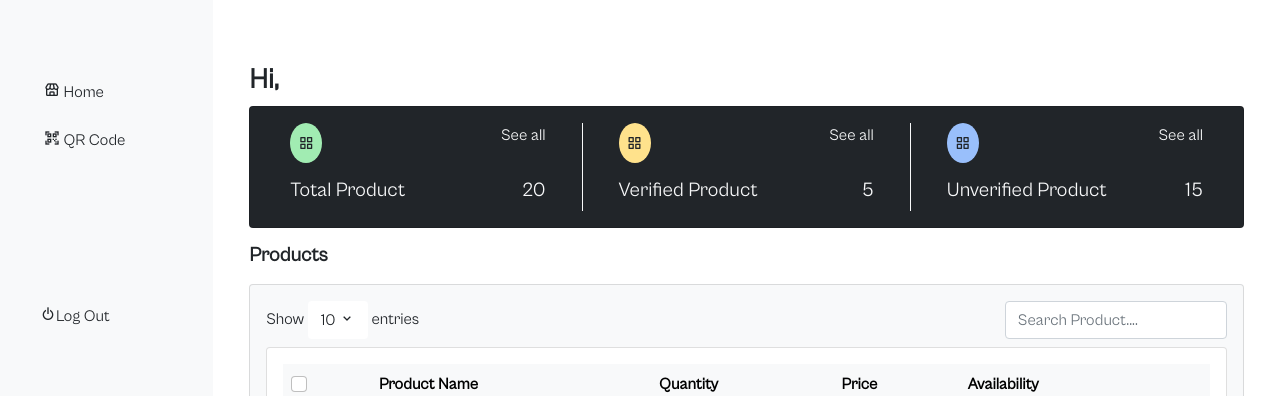
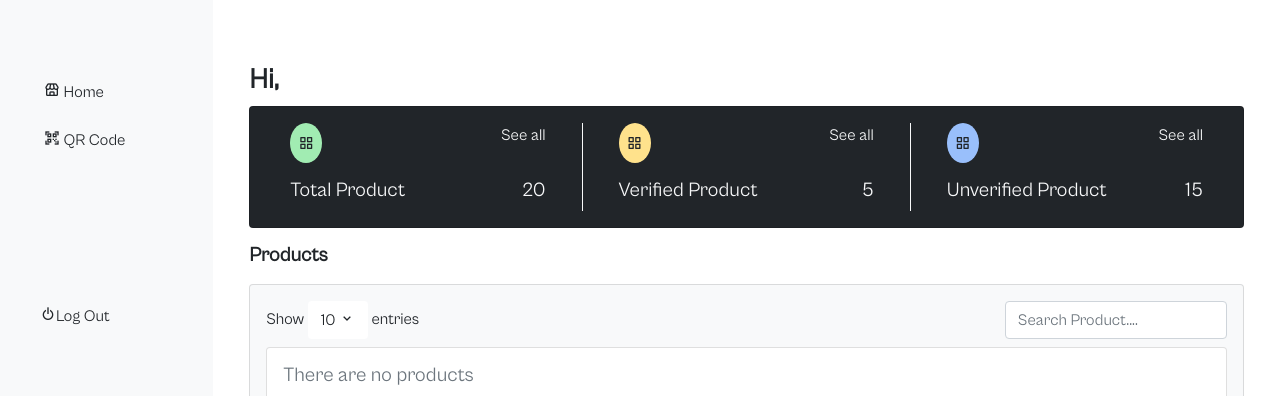
Before and after one commit to ephraimphrase/qrcodegen, a Django app: page /home/ in a window 1280 px wide. Shown: the top 396 px of the page. Run offline with Django 4.2, Linux system fonts and the light colour scheme; a user stored in the database is signed in; data comes from the database, SQL or seed files in the repository; lists and menus that the app fills with data are empty; some libraries are stand-ins or nearby versions.

Commit message:
first commit

```diff
--- a/main/templates/home.html
+++ b/main/templates/home.html
@@ -143,6 +143,8 @@
                                 </div>
                             </div>
                             {% endfor %}
+                            {% else %}
+                            <h5 class="text-muted">There are no products</h5>
                             {% endif %}
                         </tbody>
                     </table>
--- a/main/views.py
+++ b/main/views.py
@@ -33,7 +33,7 @@
         search_query = request.GET.get('search_query')
 
     title = 'Home'
-    products = Product.objects.filter(owner=request.user)
+    products = Product.objects.filter(Q(name__icontains=search_query) | Q(price__icontains=search_query) | Q(description__icontains=search_query), owner=request.user)
     paginator = Paginator(products, 3)
     page_number = request.GET.get('page')
 
```
